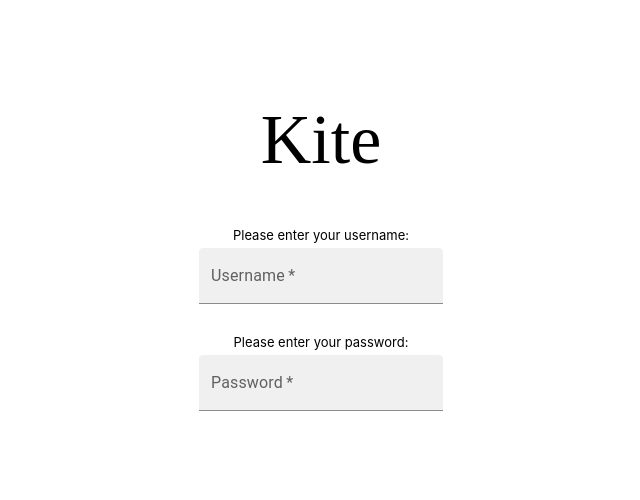
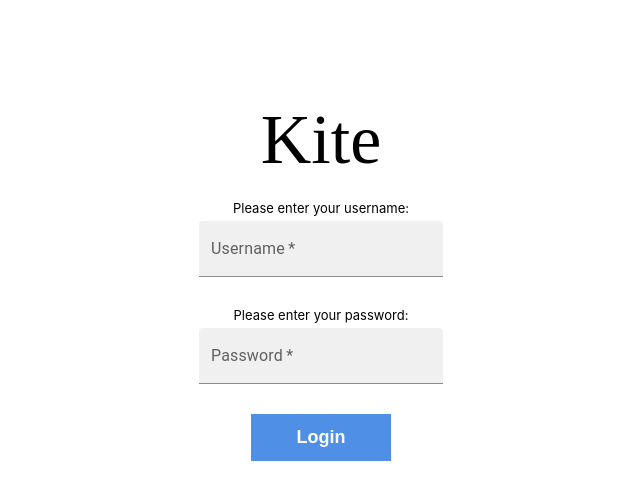
Before and after one commit to Alexa-Iordache/Kitesurfing, a React (Create React App) app: page /login-page in a window 1280 px wide. Shown: the top 500 px of the page, without its empty margins (319-959 px from the left). Built offline with nearby package versions, Linux system fonts and the light colour scheme.

Commit message:
login button functionality added

```diff
--- a/package.json
+++ b/package.json
@@ -9,9 +9,12 @@
     "@testing-library/jest-dom": "^5.16.3",
     "@testing-library/react": "^12.1.4",
     "@testing-library/user-event": "^13.5.0",
+    "axios": "^0.26.1",
     "react": "^17.0.2",
     "react-dom": "^17.0.2",
+    "react-router-dom": "^6.2.2",
     "react-scripts": "5.0.0",
+    "save": "^2.4.0",
     "web-vitals": "^2.1.4"
   },
   "scripts": {
@@ -37,5 +40,8 @@
       "last 1 firefox version",
       "last 1 safari version"
     ]
+  },
+  "devDependencies": {
+    "source-map-loader": "^3.0.1"
   }
 }
--- a/src/App.js
+++ b/src/App.js
@@ -1,26 +1,22 @@
+import React from 'react';
 import './App.css';
 import Login from './login-page';
+import Dashboard from './dashboard';
+import { Route, Routes, Navigate } from 'react-router-dom';
+import history from './history';
 
-function App() {
-  return (
-    <div className="App">
-      {/* <header className="App-header">
-        <img src={logo} className="App-logo" alt="logo" />
-        <p>
-          Edit <code>src/App.js</code> and save to reload.
-        </p>
-        <a
-          className="App-link"
-          href="https://reactjs.org"
-          target="_blank"
-          rel="noopener noreferrer"
-        >
-          Learn React
-        </a>
-      </header> */}
-      <Login/>
-    </div>
-  );
+class App extends React.Component {
+  render() {
+    return (
+      <div className="App">
+        <Routes history={history}>
+          <Route path="/login-page" element={<Login />} />
+          <Route path="/dashboard" element={<Dashboard />} />
+          <Route path="*" element={ <Navigate to = "/login-page"/> } />
+        </Routes>
+      </div>
+    );
+  }
 }
 
 export default App;
--- /dev/null
+++ b/src/dashboard/index.jsx
@@ -0,0 +1,8 @@
+import React from "react";
+import './dashboard.css';
+
+export default function Dashboard() {
+    return(
+        <div> dashboard </div>
+    );
+}
--- /dev/null
+++ b/src/history.js
@@ -0,0 +1,3 @@
+import { createBrowserHistory as history } from "history";
+
+export default history;
--- a/src/index.js
+++ b/src/index.js
@@ -2,16 +2,17 @@ import React from 'react';
 import ReactDOM from 'react-dom';
 import './index.css';
 import App from './App';
-import reportWebVitals from './reportWebVitals';
+// import reportWebVitals from './reportWebVitals';
+import { BrowserRouter } from 'react-router-dom';
 
 ReactDOM.render(
-  <React.StrictMode>
+  <BrowserRouter>
     <App />
-  </React.StrictMode>,
+  </BrowserRouter>,
   document.getElementById('root')
 );
 
 // If you want to start measuring performance in your app, pass a function
 // to log results (for example: reportWebVitals(console.log))
 // or send to an analytics endpoint. Learn more: https://bit.ly/CRA-vitals
-reportWebVitals();
+// reportWebVitals();
--- a/src/login-page/index.jsx
+++ b/src/login-page/index.jsx
@@ -1,28 +1,46 @@
 import React from "react";
 import './login-page.css';
 import TextField from "@mui/material/TextField";
+import { useNavigate } from "react-router-dom";
 
 
+// function for the 'login' part
 export default function Login() {
+
+    const navigate = useNavigate();
+
     return (
         <div className="login__main-container">
             <h1> Kite</h1>
+
+            {/* description for the first input */}
             <div className="login__username"> Please enter your username:</div>
+
+            {/* text filed for the username input */}
             <TextField
                 required
-                id = "username_input"
+                id="login__input"
                 label="Username"
-                variant="filled"/>
+                variant="filled" />
 
+            {/* description for the second input */}
             <div className="login__password"> Please enter your password:</div>
+
+            {/* text filed for the password input */}
             <TextField
                 required
-                id = "password_input"
+                id="login__input"
                 label="Password"
                 type="password"
                 autoComplete="current-password"
                 variant="filled"
             />
+
+            {/* the login button */}
+            {/* when the user clickes the 'login' button, they are redirected to the 'dashboard' page   */}
+            <div>
+                <button className="login__button" onClick={() => {navigate('/dashboard'); }}> Login</button>
+            </div>
         </div>
     );
 }
--- a/src/login-page/login-page.css
+++ b/src/login-page/login-page.css
@@ -6,6 +6,7 @@ h1{
     font-family: 'Brush Script MT', cursive;
     font-weight: 20;
     font-size: 70px;
+    margin-bottom: 20px;
 }
 
 .login__username {
@@ -19,3 +20,13 @@ h1{
     margin-bottom: 5px;
     font-size: small;
 }
+
+.login__button {
+    margin-top: 30px;
+    background-color: rgb(79, 144, 230);
+    border: solid 1px rgb(79, 144, 230);
+    color: white;
+    font-weight: bold;
+    font-size: large;
+    padding: 12px 45px;
+}
```
Also changed, not shown: src/dashboard/dashboard.css (added), 1 other file (tests, documents, lock files or other folders).
